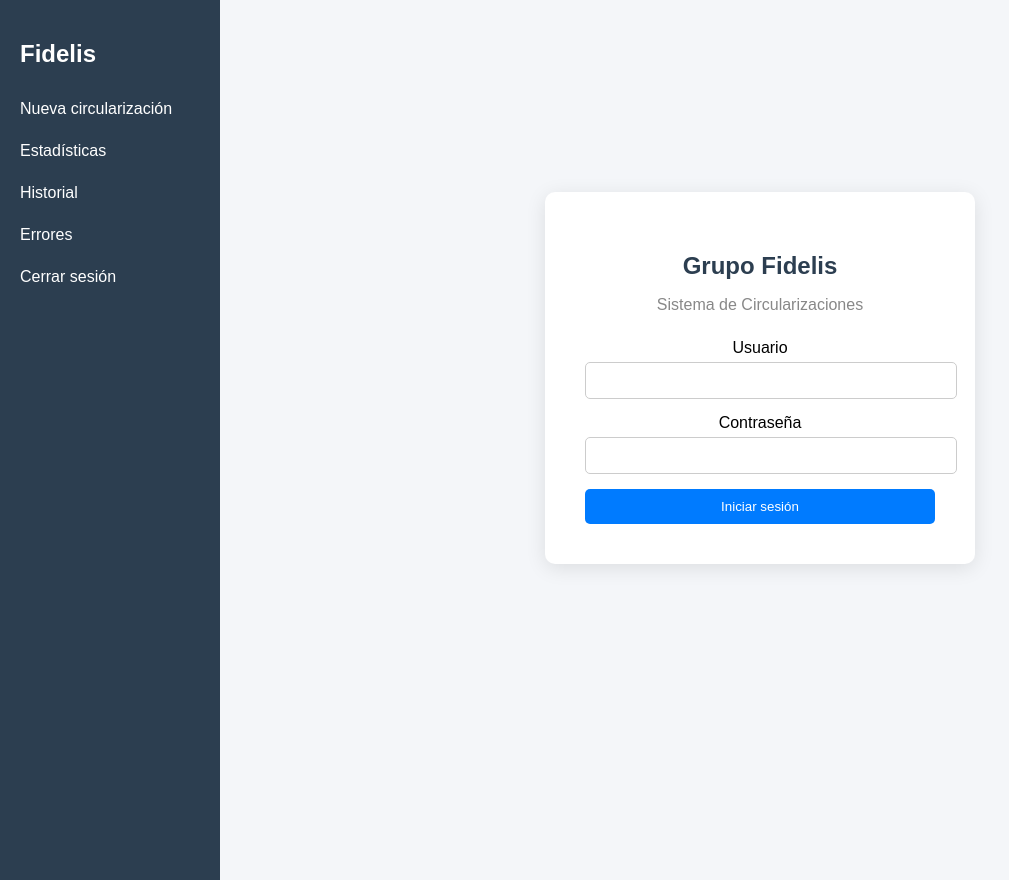
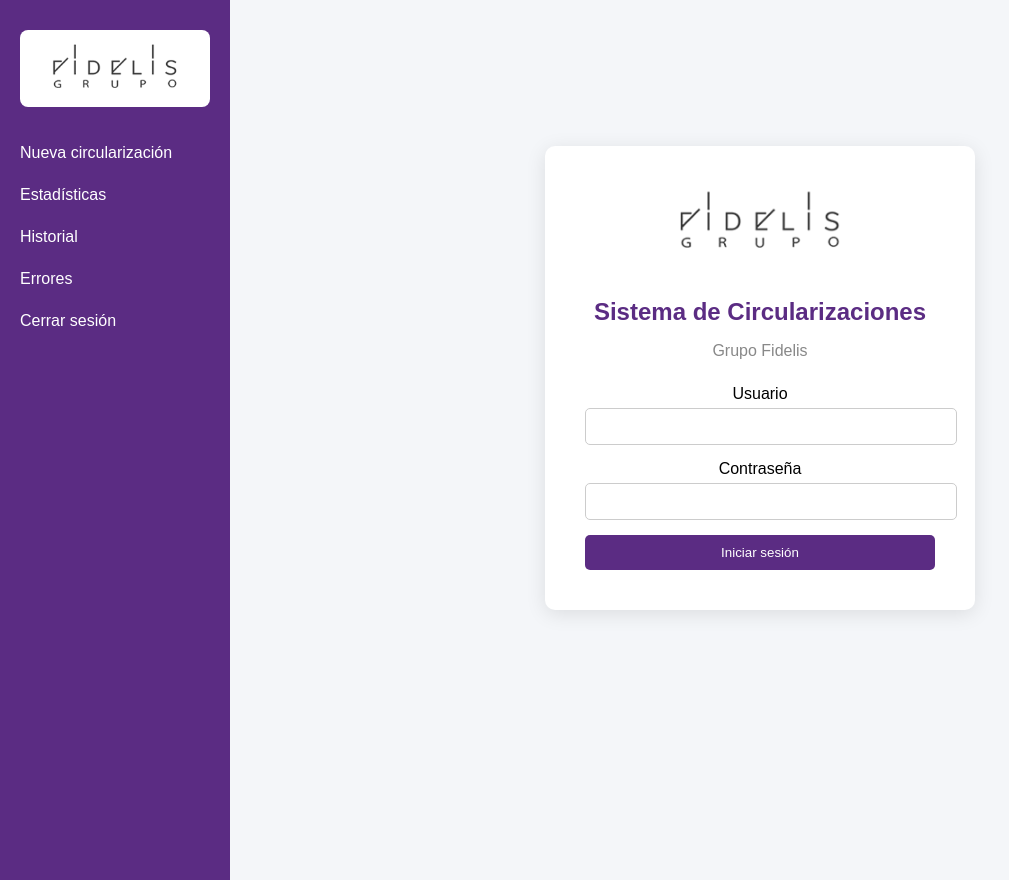
Before and after one commit to nicoduraan06/circularizaciones-fidelis, a FastAPI app: page /login in a window 1280 px wide. Shown: the whole page, without its empty margins (0-1009 px from the left). Run offline with FastAPI, Linux system fonts and the light colour scheme.

Commit message:
Improve logo visibility with white container in sidebar

```diff
--- a/static/css/style.css
+++ b/static/css/style.css
@@ -11,21 +11,22 @@ padding:40px;
 }
 
 h1{
-color:#2c3e50;
+color:#5b2c83;
 margin-bottom:20px;
 }
 
 button{
-background:#007bff;
+background:#5b2c83;
 border:none;
 color:white;
 padding:10px 18px;
-border-radius:5px;
+border-radius:6px;
 cursor:pointer;
+transition:0.2s;
 }
 
 button:hover{
-background:#0056b3;
+background:#4a236b;
 }
 
 input, textarea{
@@ -58,12 +59,12 @@ text-align:left;
 }
 
 th{
-background:#f1f1f1;
+background:#f3edf8;
 }
 
 .sidebar{
-width:220px;
-background:#2c3e50;
+width:230px;
+background:#5b2c83;
 position:fixed;
 height:100%;
 padding-top:20px;
@@ -74,13 +75,39 @@ display:block;
 color:white;
 padding:12px 20px;
 text-decoration:none;
+font-weight:500;
 }
 
 .sidebar a:hover{
-background:#34495e;
+background:#4a236b;
 }
 
 .content{
 margin-left:240px;
 padding:30px;
 }
+
+/* contenedor del logo */
+
+.logo-container{
+background:white;
+margin:10px 20px 25px 20px;
+padding:10px;
+border-radius:8px;
+text-align:center;
+}
+
+/* logo */
+
+.logo-container img{
+width:140px;
+}
+
+/* Usuario sidebar */
+
+.usuario{
+color:white;
+text-align:center;
+font-size:14px;
+margin-bottom:20px;
+}
--- a/templates/base.html
+++ b/templates/base.html
@@ -12,10 +12,12 @@
 
 <div class="sidebar">
 
-<h2 style="color:white;padding-left:20px;">Fidelis</h2>
+<div class="logo-container">
+<img src="/static/images/logo-fidelis.png" alt="Grupo Fidelis">
+</div>
 
-    {% if request.session.user %}
-<p style="color:white;padding-left:20px;font-size:14px;">
+{% if request.session.user %}
+<p class="usuario">
 Usuario: {{ request.session.user }}
 </p>
 {% endif %}
@@ -24,9 +26,11 @@ Usuario: {{ request.session.user }}
 <a href="/dashboard">Estadísticas</a>
 <a href="/historial">Historial</a>
 <a href="/errores">Errores</a>
+
 {% if request.session.role == "admin" %}
 <a href="/admin">Administración</a>
 {% endif %}
+
 <a href="/logout">Cerrar sesión</a>
 
 </div>
--- a/templates/login.html
+++ b/templates/login.html
@@ -6,8 +6,12 @@
 
 <div class="login-card">
 
-<h2>Grupo Fidelis</h2>
-<p class="login-subtitle">Sistema de Circularizaciones</p>
+<div class="login-logo">
+<img src="/static/images/logo-fidelis.png" alt="Grupo Fidelis">
+</div>
+
+<h2>Sistema de Circularizaciones</h2>
+<p class="login-subtitle">Grupo Fidelis</p>
 
 <form method="post" action="/login">
 
@@ -43,9 +47,14 @@ width:350px;
 text-align:center;
 }
 
+.login-logo img{
+width:180px;
+margin-bottom:20px;
+}
+
 .login-card h2{
 margin-bottom:5px;
-color:#2c3e50;
+color:#5b2c83;
 }
 
 .login-subtitle{
@@ -64,7 +73,7 @@ border-radius:5px;
 .login-card button{
 width:100%;
 padding:10px;
-background:#007bff;
+background:#5b2c83;
 border:none;
 color:white;
 border-radius:5px;
@@ -72,7 +81,7 @@ cursor:pointer;
 }
 
 .login-card button:hover{
-background:#0056b3;
+background:#4a236b;
 }
 
 </style>
```
Also changed, not shown: static/images/logo-fidelis.png (added).
